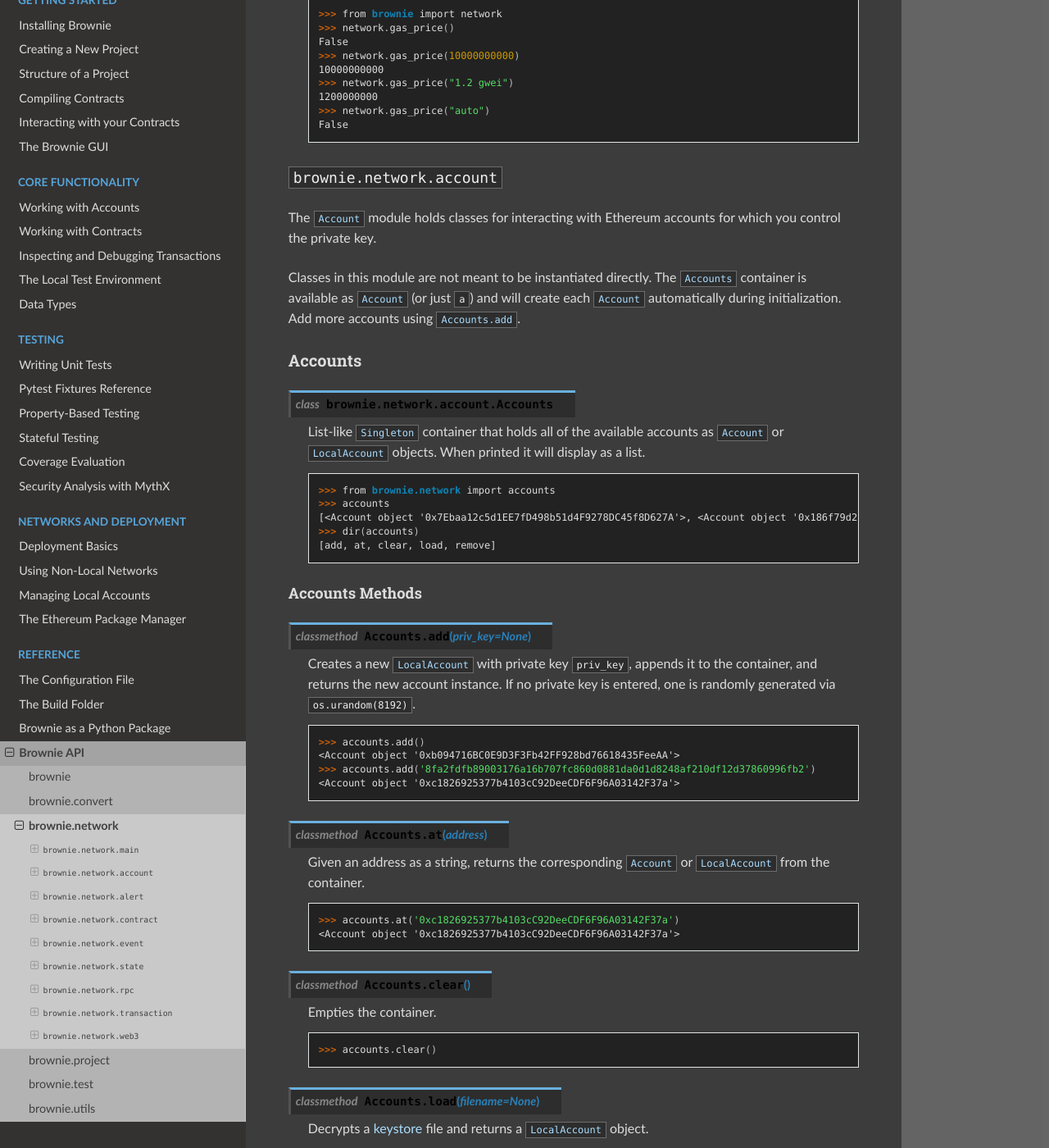
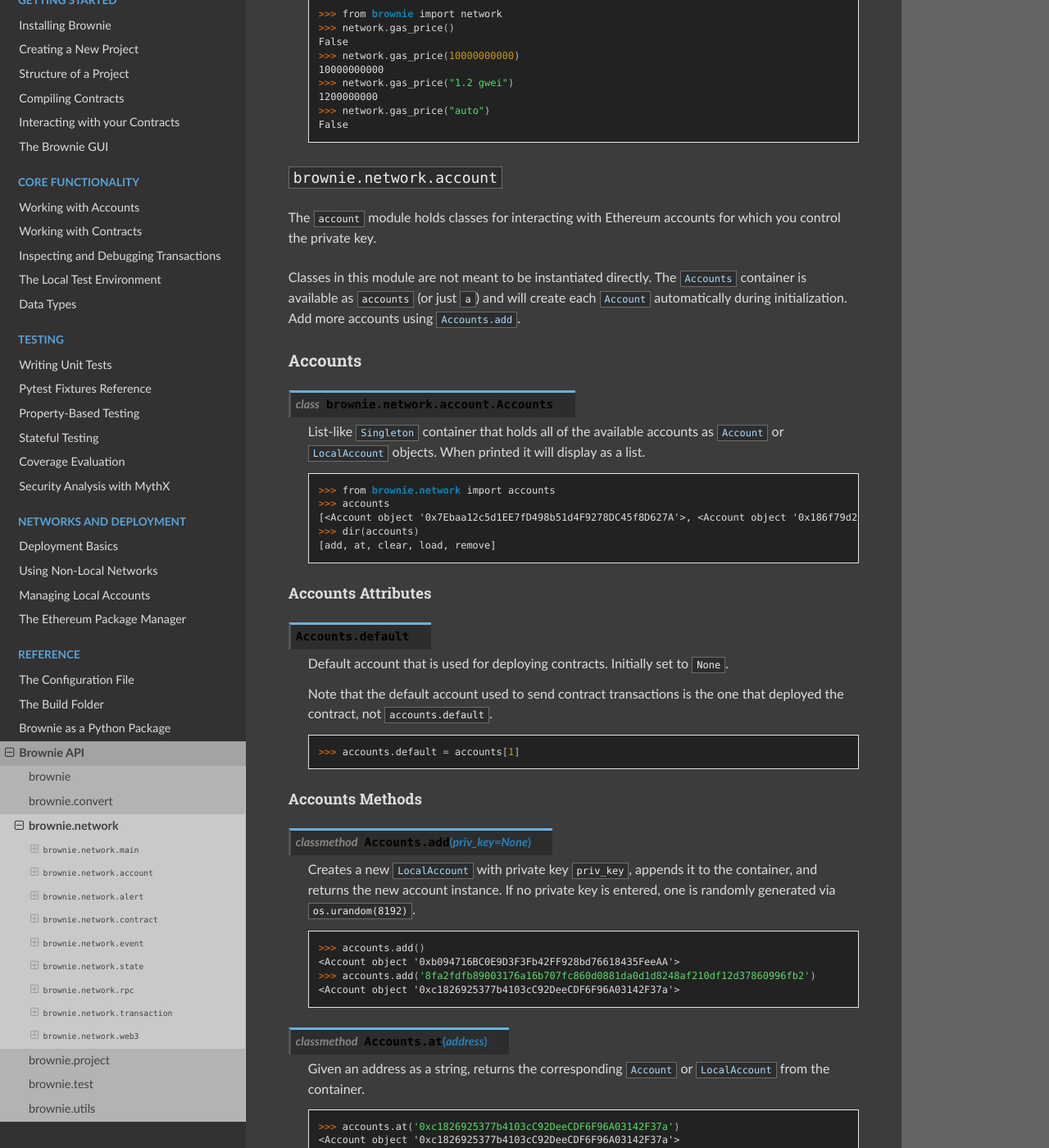
Before and after one commit to eth-brownie/brownie, a Sphinx documentation site: the page built from docs/api-network.rst, in a window 1280 px wide and 1400 px high, scrolled down 1807 px. Shown: the whole window at 82% size. Built offline with Sphinx 7.4.7 and the Read the Docs theme 2.0.0, drawn with Linux system fonts in a browser that asks for light colours.

Commit message:
docs: add Accounts.default to api docs

```diff
--- a/docs/api-network.rst
+++ b/docs/api-network.rst
@@ -100,9 +100,9 @@
 ``brownie.network.account``
 ===========================
 
-The :func:`Account <brownie.network.account.Account>` module holds classes for interacting with Ethereum accounts for which you control the private key.
-
-Classes in this module are not meant to be instantiated directly. The :func:`Accounts <brownie.network.account.Accounts>` container is available as :func:`Account <brownie.network.account.Accounts>` (or just ``a``) and will create each :func:`Account <brownie.network.account.Account>` automatically during initialization. Add more accounts using :func:`Accounts.add <Accounts.add>`.
+The ``account`` module holds classes for interacting with Ethereum accounts for which you control the private key.
+
+Classes in this module are not meant to be instantiated directly. The :func:`Accounts <brownie.network.account.Accounts>` container is available as ``accounts`` (or just ``a``) and will create each :func:`Account <brownie.network.account.Account>` automatically during initialization. Add more accounts using :func:`Accounts.add <Accounts.add>`.
 
 Accounts
 --------
@@ -118,6 +118,20 @@
         [<Account object '0x7Ebaa12c5d1EE7fD498b51d4F9278DC45f8D627A'>, <Account object '0x186f79d227f5D819ACAB0C529031036D11E0a000'>, <Account object '0xC53c27492193518FE9eBff00fd3CBEB6c434Cf8b'>, <Account object '0x2929AF7BBCde235035ED72029c81b71935c49e94'>, <Account object '0xb93538FEb07b3B8433BD394594cA3744f7ee2dF1'>, <Account object '0x1E563DBB05A10367c51A751DF61167dE99A4d0A7'>, <Account object '0xa0942deAc0885096D8400D3369dc4a2dde12875b'>, <Account object '0xf427a9eC1d510D77f4cEe4CF352545071387B2e6'>, <Account object '0x2308D528e4930EFB4aF30793A3F17295a0EFa886'>, <Account object '0x2fb37EB570B1eE8Eda736c1BD1E82748Ec3d0Bf1'>]
         >>> dir(accounts)
         [add, at, clear, load, remove]
+
+Accounts Attributes
+*******************
+
+.. py:attribute:: Accounts.default
+
+    Default account that is used for deploying contracts.  Initially set to ``None``.
+
+    Note that the default account used to send contract transactions is the one that deployed the contract, not ``accounts.default``.
+
+    .. code-block:: python
+
+        >>> accounts.default = accounts[1]
+
 
 Accounts Methods
 ****************
```
